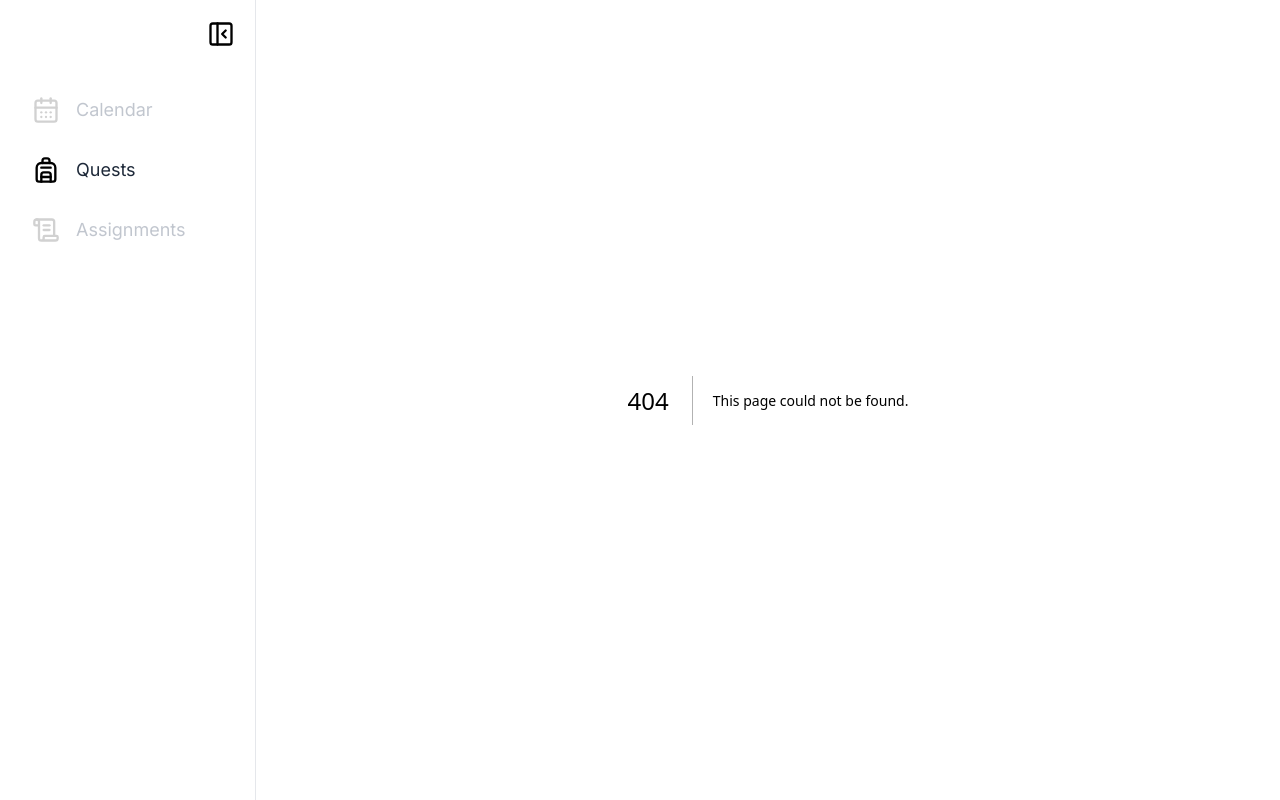
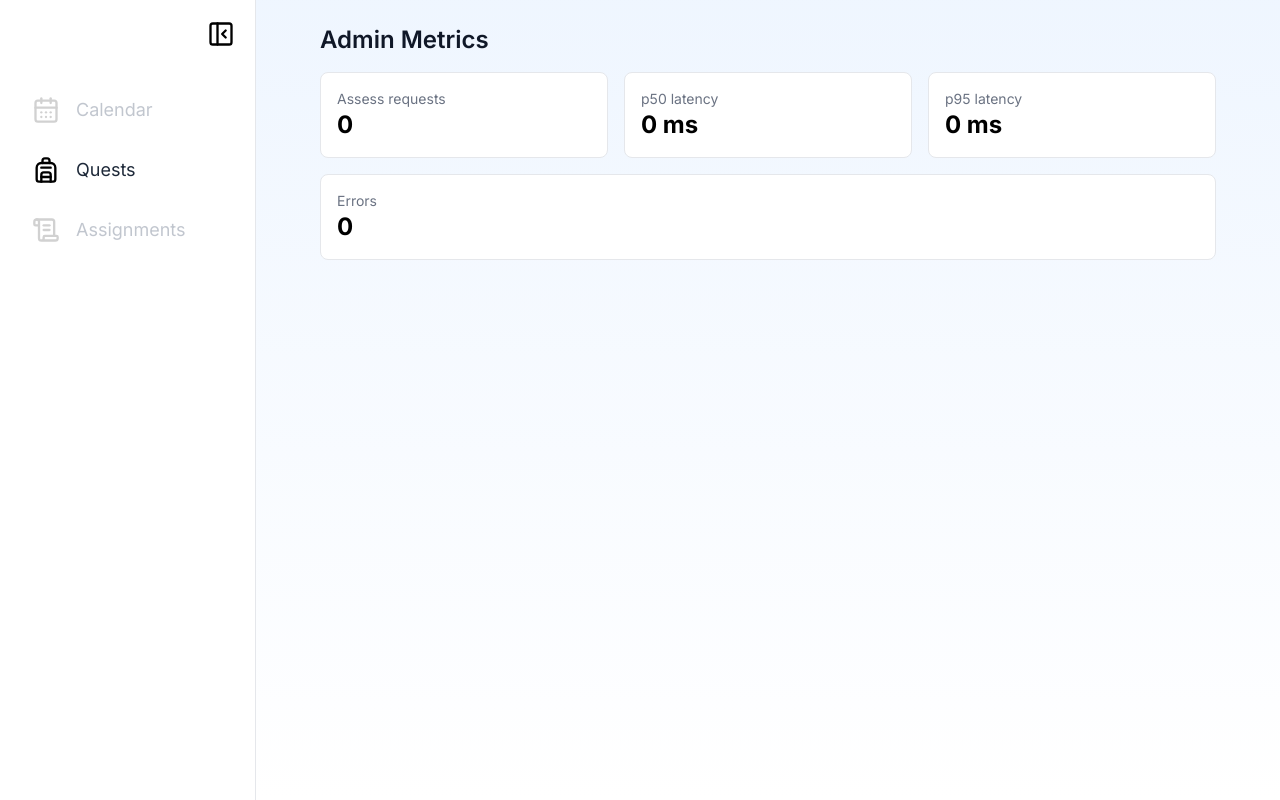
Before and after one commit to hi-anthonyyang/sidequest, a Next.js app: page /admin/metrics in a window 1280 px wide. Before the commit this address had no page. Built offline with nearby package versions, Linux system fonts and the light colour scheme.

Commit message:
Admin: add basic-auth-protected /admin/metrics dashboard and in-memory telemetry; protect /admin via middleware Basic Auth.

```diff
--- a/middleware.ts
+++ b/middleware.ts
@@ -3,6 +3,20 @@ import type { NextRequest } from 'next/server';
 
 export function middleware(request: NextRequest) {
   const { pathname } = request.nextUrl;
+
+  // Basic auth for admin routes
+  if (pathname.startsWith('/admin') || pathname.startsWith('/api/admin')) {
+    const authHeader = request.headers.get('authorization') || '';
+    const expectedUser = process.env.ADMIN_BASIC_USER || '';
+    const expectedPass = process.env.ADMIN_BASIC_PASS || '';
+    const expected = 'Basic ' + Buffer.from(`${expectedUser}:${expectedPass}`).toString('base64');
+    if (!expectedUser || !expectedPass || authHeader !== expected) {
+      return new NextResponse('Authentication required', {
+        status: 401,
+        headers: { 'WWW-Authenticate': 'Basic realm="Admin"' },
+      });
+    }
+  }
 
   // Block access to Assignments pages only
   if (pathname.startsWith('/assignments')) {
@@ -16,5 +30,5 @@ export function middleware(request: NextRequest) {
 }
 
 export const config = {
-  matcher: ['/assignments/:path*'],
+  matcher: ['/assignments/:path*', '/admin/:path*', '/api/admin/:path*'],
 };
--- /dev/null
+++ b/src/app/admin/metrics/page.tsx
@@ -0,0 +1,58 @@
+"use client";
+import { useEffect, useState } from "react";
+
+type Stats = {
+  assess: { count: number; p50Ms: number; p95Ms: number; errors: number };
+};
+
+export default function AdminMetricsPage() {
+  const [stats, setStats] = useState<Stats | null>(null);
+  const [loading, setLoading] = useState(true);
+  const [error, setError] = useState<string | null>(null);
+
+  useEffect(() => {
+    (async () => {
+      try {
+        const res = await fetch("/api/admin/metrics");
+        if (!res.ok) throw new Error(`HTTP ${res.status}`);
+        setStats(await res.json());
+      } catch (e) {
+        setError((e as Error).message);
+      } finally {
+        setLoading(false);
+      }
+    })();
+  }, []);
+
+  return (
+    <main className="min-h-screen bg-gradient-to-b from-blue-50 to-white p-6">
+      <div className="container mx-auto max-w-4xl">
+        <h1 className="text-2xl font-semibold text-gray-900 mb-4">Admin Metrics</h1>
+
+        {loading && <div className="text-gray-600">Loading…</div>}
+        {error && <div className="text-red-600">{error}</div>}
+
+        {stats && (
+          <div className="grid grid-cols-1 md:grid-cols-3 gap-4">
+            <div className="rounded-lg border border-gray-200 bg-white p-4">
+              <div className="text-sm text-gray-500">Assess requests</div>
+              <div className="text-2xl font-bold">{stats.assess.count.toLocaleString()}</div>
+            </div>
+            <div className="rounded-lg border border-gray-200 bg-white p-4">
+              <div className="text-sm text-gray-500">p50 latency</div>
+              <div className="text-2xl font-bold">{stats.assess.p50Ms} ms</div>
+            </div>
+            <div className="rounded-lg border border-gray-200 bg-white p-4">
+              <div className="text-sm text-gray-500">p95 latency</div>
+              <div className="text-2xl font-bold">{stats.assess.p95Ms} ms</div>
+            </div>
+            <div className="rounded-lg border border-gray-200 bg-white p-4 md:col-span-3">
+              <div className="text-sm text-gray-500">Errors</div>
+              <div className="text-2xl font-bold">{stats.assess.errors}</div>
+            </div>
+          </div>
+        )}
+      </div>
+    </main>
+  );
+}
--- /dev/null
+++ b/src/app/api/admin/metrics/route.ts
@@ -0,0 +1,33 @@
+import { NextResponse } from 'next/server';
+
+// In-memory counters (simple and ephemeral)
+let assessDurations: number[] = [];
+let assessCount = 0;
+let assessErrors = 0;
+
+export function recordAssess(durationMs: number, ok: boolean) {
+  assessCount += 1;
+  assessDurations.push(durationMs);
+  if (!ok) assessErrors += 1;
+  if (assessDurations.length > 5000) assessDurations = assessDurations.slice(-2500);
+}
+
+function percentile(arr: number[], p: number): number {
+  if (arr.length === 0) return 0;
+  const sorted = [...arr].sort((a, b) => a - b);
+  const idx = Math.min(sorted.length - 1, Math.floor((p / 100) * sorted.length));
+  return Math.round(sorted[idx]);
+}
+
+export async function GET() {
+  const p50 = percentile(assessDurations, 50);
+  const p95 = percentile(assessDurations, 95);
+  return NextResponse.json({
+    assess: {
+      count: assessCount,
+      p50Ms: p50,
+      p95Ms: p95,
+      errors: assessErrors,
+    },
+  });
+}
--- a/src/app/api/assess/route.ts
+++ b/src/app/api/assess/route.ts
@@ -1,4 +1,5 @@
 import { NextResponse } from 'next/server';
+import { recordAssess } from '@/app/api/admin/metrics/route';
 import OpenAI from 'openai';
 import { AssessmentResponse, UniversityId } from '@/lib/types';
 import { ChatCompletionMessageParam } from 'openai/resources/chat/completions';
@@ -40,6 +41,7 @@ export async function POST(request: Request) {
     const defaultModel = process.env.OPENAI_ASSESS_MODEL || 'gpt-4o-mini';
     const fallbackModel = process.env.OPENAI_ASSESS_FALLBACK_MODEL || 'gpt-4o';
 
+    const start = Date.now();
     let completion;
     try {
       completion = await openai.chat.completions.create({
@@ -71,10 +73,13 @@ export async function POST(request: Request) {
 
     // Parse the JSON response
     const recommendations = JSON.parse(response);
+    recordAssess(Date.now() - start, true);
 
     return NextResponse.json(recommendations);
   } catch (error) {
     console.error('Error processing assessment:', error);
+    // record failure with duration if start exists
+    try { (global as any).start && recordAssess(Date.now() - (global as any).start, false); } catch {}
     return NextResponse.json(
       { error: 'Failed to process assessment' },
       { status: 500 }
```
